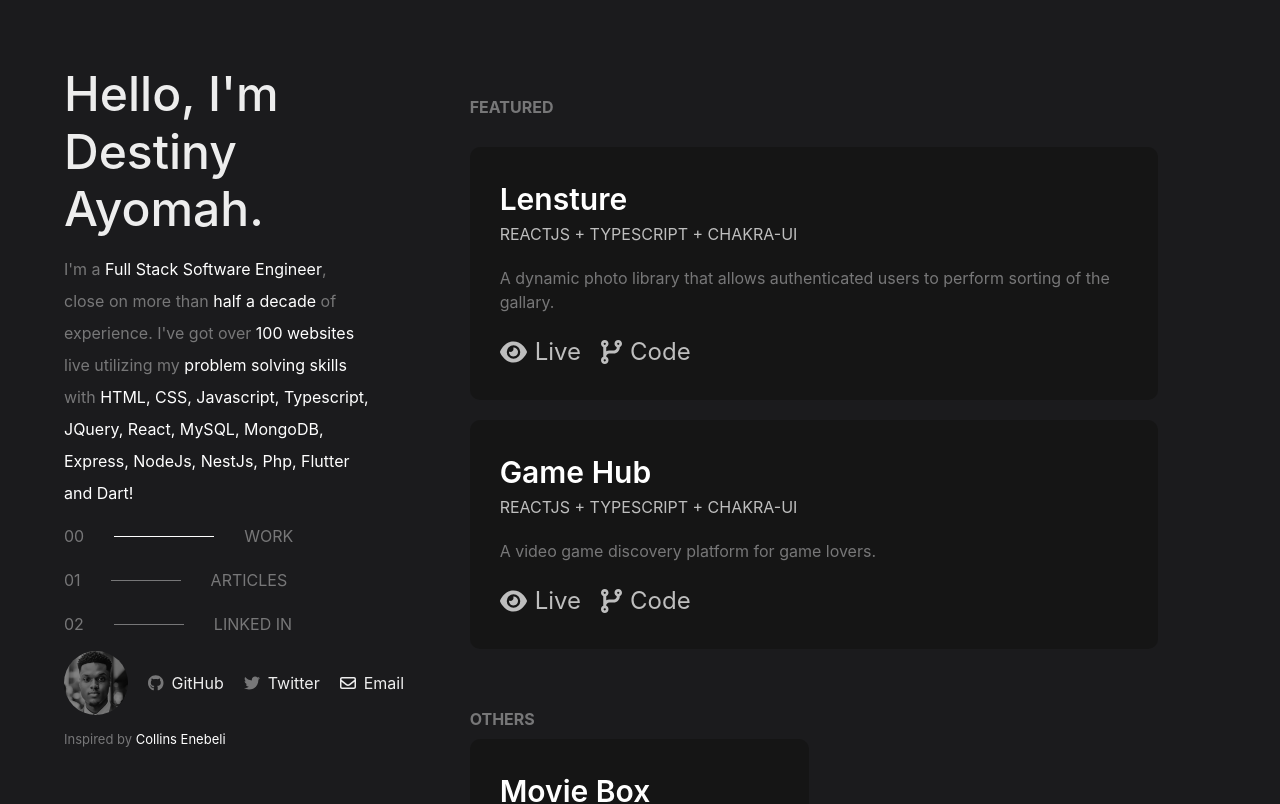
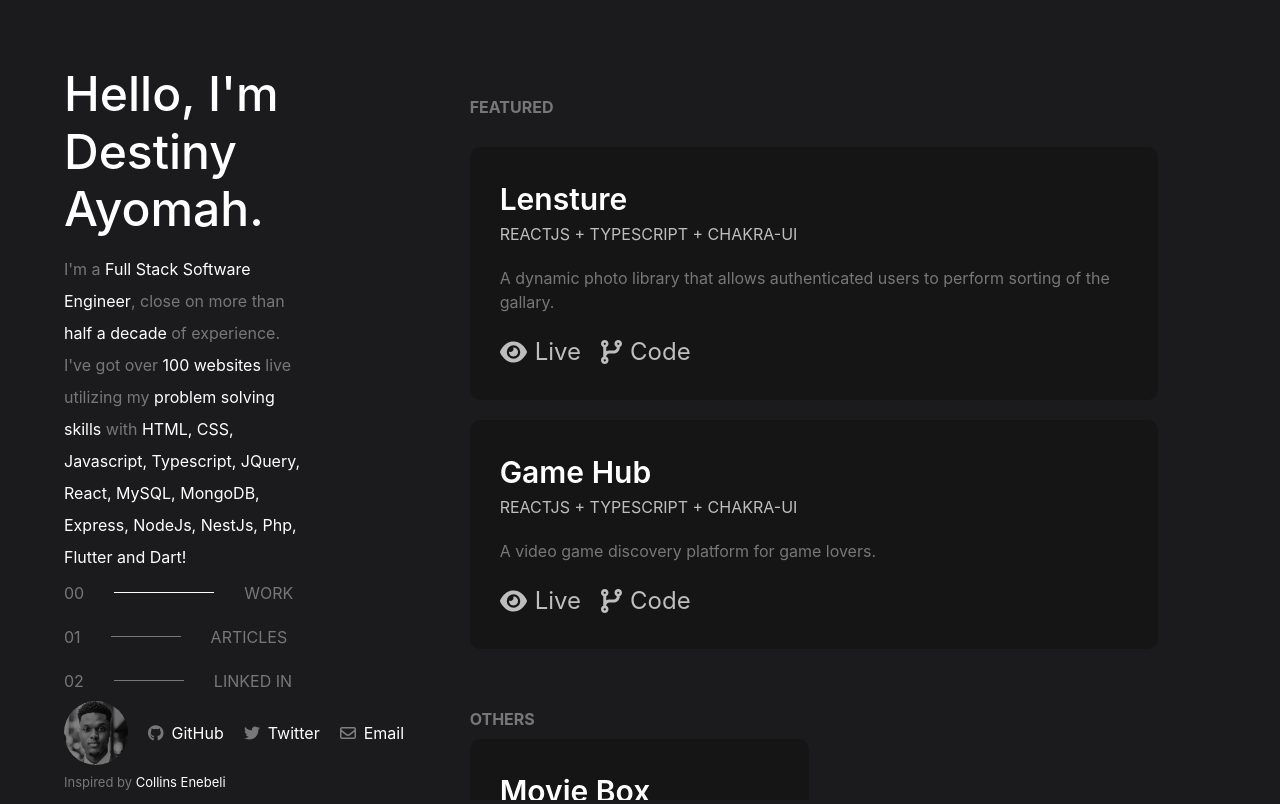
Before and after one commit to destinyayomah/dstack, a React (Vite) app: page / in a window 1280 px wide. Shown: the top 804 px of the page. Built offline with nearby package versions, Linux system fonts and the light colour scheme.

Commit message:
fixed issue mobile

```diff
--- a/src/components/DesktopHome.tsx
+++ b/src/components/DesktopHome.tsx
@@ -21,12 +21,12 @@ const DesktopHome = ({ isMenuOpen, setIsMenuOpen }: Props) => {
     const [linkedin, setLinkedin] = useState(false);
 
     return <>
-        <Stack bg={bgSecondary} justifyContent='space-between' padding={{ base: '10px 5%', lg: '50px 5%' }} direction={{ base: 'column', md: 'row' }} height='100vh'>
-            <VStack justifyContent='space-between' flex='1' >
+        <Stack bg={bgSecondary} justifyContent='space-between' padding={{ base: '10px 5%', lg: '50px 5%' }} direction={{ base: 'column', md: 'row' }} height='100vh' maxH='100vh' overflow='hidden'>
+            <VStack justifyContent='space-between' flex='1'>
                 <Box>
-                    <Heading width='100%' fontSize={{ base: '28px', lg: '48px' }} margin='15px 0' fontWeight='500'>Hello, I'm <br /> Destiny Ayomah.</Heading>
+                    <Heading width='100%' fontSize={{ base: '28px', lg: '48px' }} margin='15px 0' color='white' fontWeight='500'>Hello, I'm <br /> Destiny Ayomah.</Heading>
 
-                    <Text width='90%' fontWeight='400' fontSize={{ base: '12px', lg: '16px' }} color={textPrimary} lineHeight='2'>
+                    <Text width='70%' fontWeight='400' fontSize={{ base: '12px', lg: '16px' }} color={textPrimary} lineHeight='2'>
                         I'm a <Text display='inline' color='white'>Full Stack Software Engineer</Text>, close on more than <Text display='inline' color='white'>half a decade</Text> of experience. I've got over <Text display='inline' color='white'>100 websites</Text> live utilizing my <Text display='inline' color='white'>problem solving skills</Text> with <Text display='inline' color='white'>HTML, CSS, Javascript, Typescript, JQuery, React, MySQL, MongoDB, Express, NodeJs, NestJs, Php, Flutter and Dart!</Text>
                     </Text>
                 </Box>
@@ -90,21 +90,21 @@ const DesktopHome = ({ isMenuOpen, setIsMenuOpen }: Props) => {
                     <Link to='https://github.com/destinyayomah'>
                         <HStack fontSize={{ base: '12px', lg: '16px' }}>
                             <FontAwesomeIcon icon={faGithub} color={textPrimary} />
-                            <Text>GitHub</Text>
+                            <Text color='white'>GitHub</Text>
                         </HStack>
                     </Link>
 
                     <Link to='https://twitter.com/destiny_ayomah?t=HG7VzYclmnbvj5iYZz1qug&s=09'>
                         <HStack fontSize={{ base: '12px', lg: '16px' }}>
                             <FontAwesomeIcon icon={faTwitter} color={textPrimary} />
-                            <Text>Twitter</Text>
+                            <Text color='white'>Twitter</Text>
                         </HStack>
                     </Link>
 
                     <Link to='mailto:lilsoftx@gmail.com'>
                         <HStack fontSize={{ base: '12px', lg: '16px' }}>
-                            <FontAwesomeIcon icon={faEnvelope} />
-                            <Text>Email</Text>
+                            <FontAwesomeIcon color="gray" icon={faEnvelope} />
+                            <Text color='white'>Email</Text>
                         </HStack>
                     </Link>
                 </HStack>
--- a/src/components/MobileHome.tsx
+++ b/src/components/MobileHome.tsx
@@ -20,7 +20,7 @@ export const MobileHome = ({ isMenuOpen, setIsMenuOpen }: Props) => {
         <VStack padding='15px 5%' bg={bgSecondary} height='100vh' justifyContent='space-between'>
             <MobileMenu isMenuOpen={isMenuOpen} setIsMenuOpen={setIsMenuOpen} />
 
-            <Avatar src={destinyAlt} size='xl' />
+            <Avatar src={destinyAlt} size='2xl' />
 
             <Heading width='100%' fontSize='24px' textAlign='center' margin='15px 0' color='white' fontWeight='500'>Hello, I'm <br /> Destiny Ayomah.</Heading>
 
```
